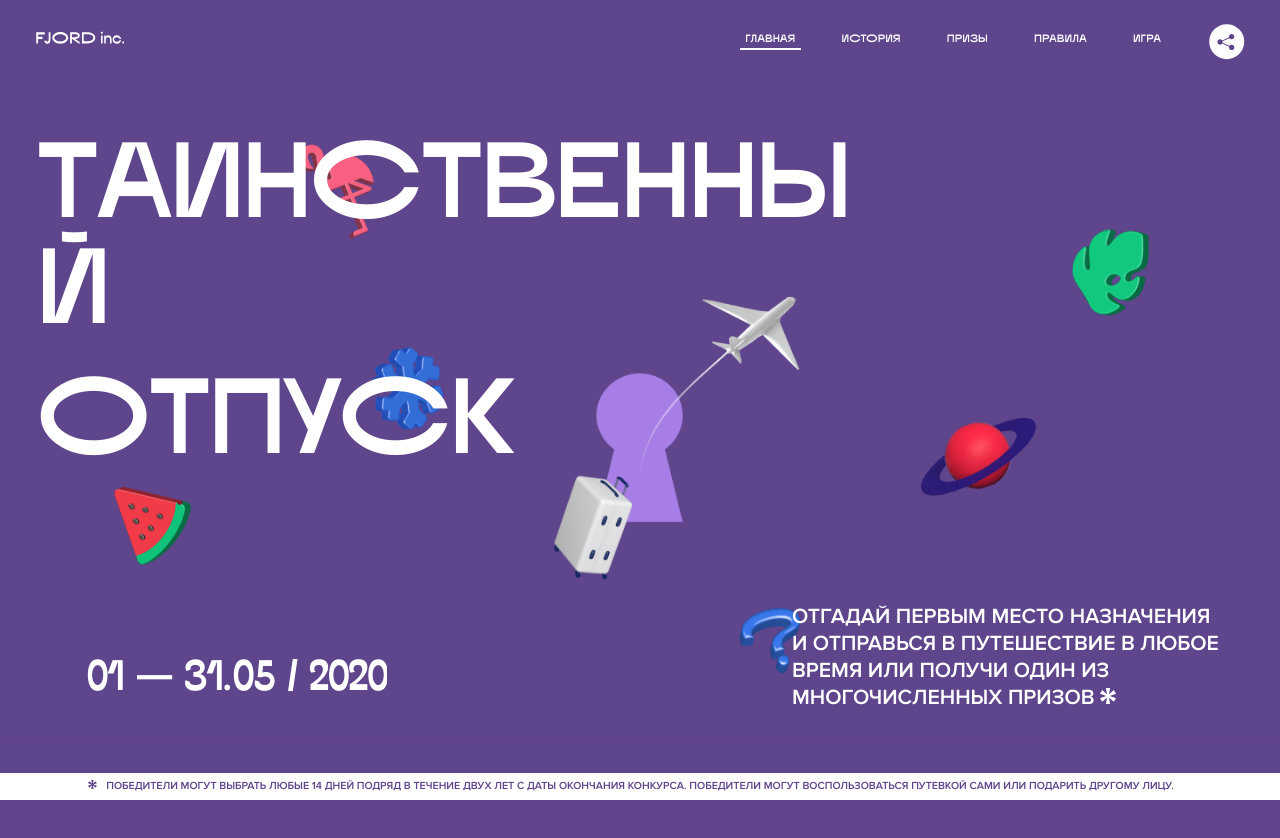
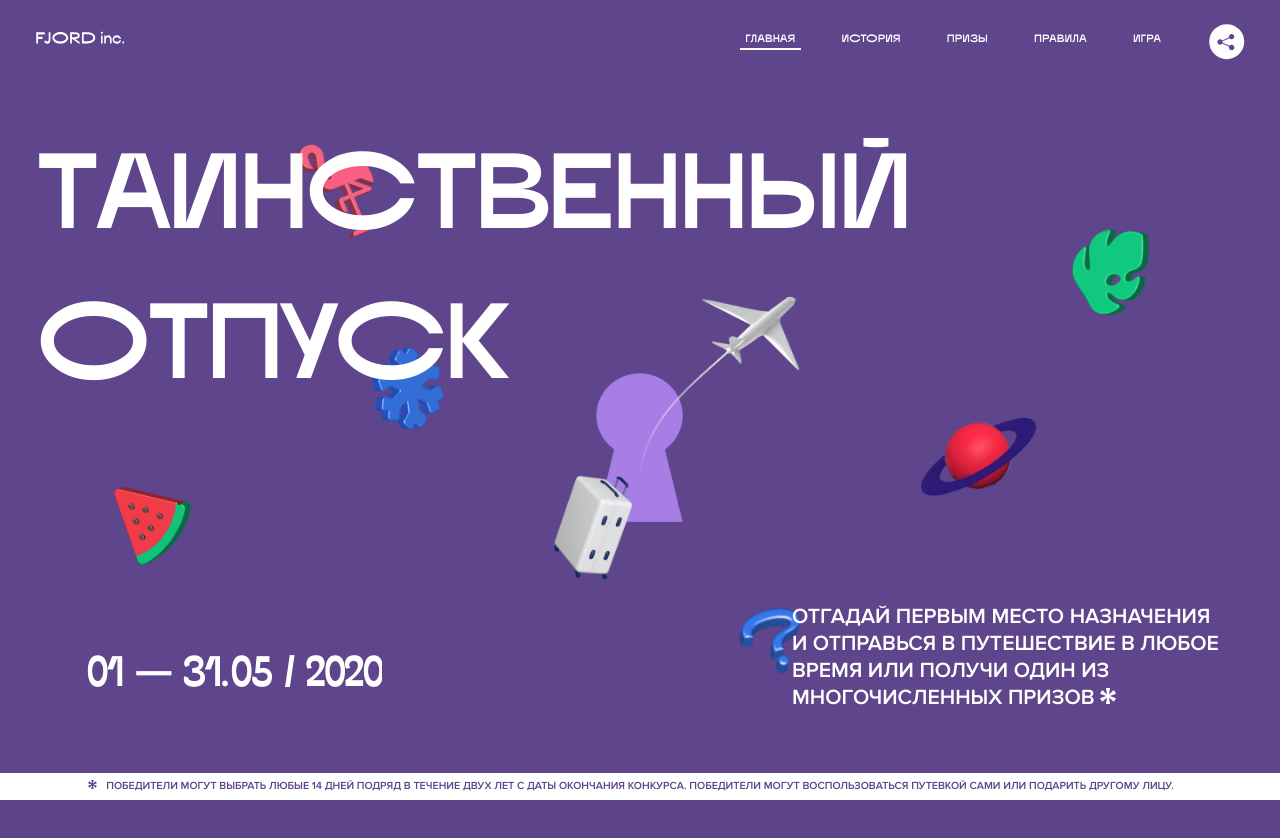
Before and after one commit to maxorrs/1328569-magic-vacation-1, a website built with webpack: page source/index.html in a window 1280 px wide. Shown: the top 838 px of the page. Built offline with nearby package versions, Linux system fonts and the light colour scheme.

Commit message:
fixed text animation styles

```diff
--- a/source/scss/blocks/text-animation.scss
+++ b/source/scss/blocks/text-animation.scss
@@ -3,14 +3,14 @@
 }
 
 .text-animation__word {
-  // letter-spacing: -0.05em;
+  letter-spacing: -0.05em;
   overflow: hidden;
   display: inline-block;
 }
 
 .text-animation__word>span {
   display: inline-block;
-  line-height: 1;
+  line-height: 1.2;
   min-width: 0.25em;
   transform: translate3d(0, 1.3em, 0);
 }
```
